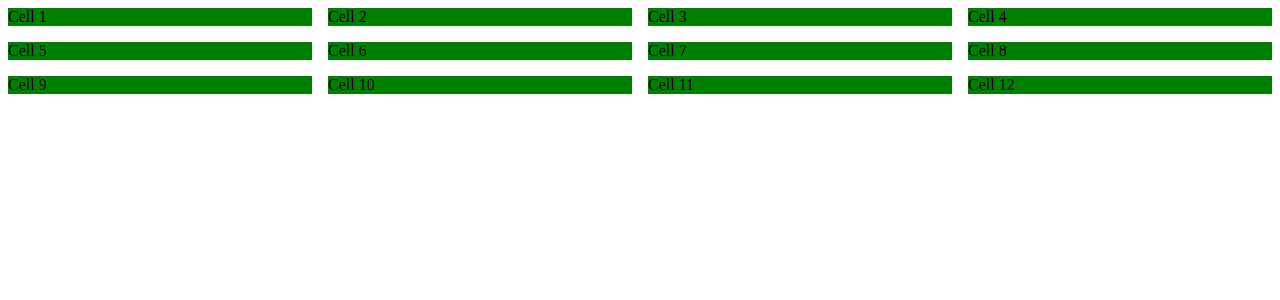
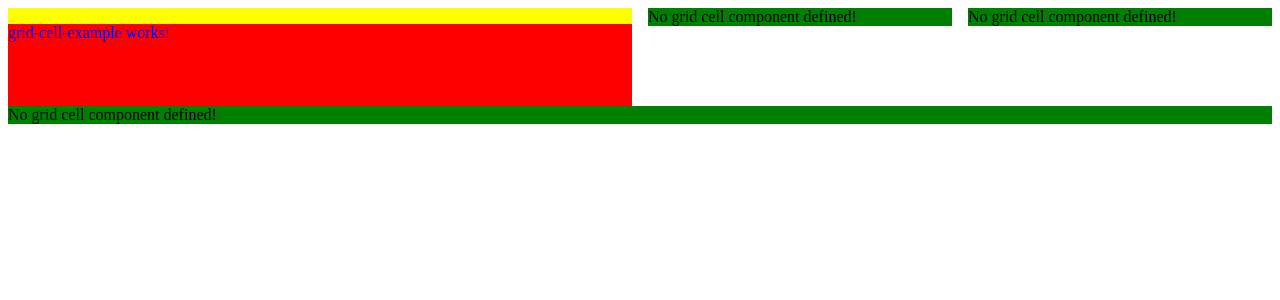
Before and after one commit to jmw5598/angular-draggable-grid-layout, an Angular app: page / in a window 1280 px wide. Shown: the top 300 px of the page. Built offline with nearby package versions, Linux system fonts and the light colour scheme.

Commit message:
wip: got column/cell breakpoints working with media queries

```diff
--- a/src/app/app.component.html
+++ b/src/app/app.component.html
@@ -1,17 +1,17 @@
-<!-- <app-drag-drop-grid-layout
+<app-drag-drop-grid-layout
     [layoutDefinition]="layoutDefinition">
-</app-drag-drop-grid-layout> -->
-<app-grid-layout>
-  <app-grid-cell [colSpans]="[3, 12, 12, 6, 4, 3]"><div style="background: green">Cell 1</div></app-grid-cell>
-  <app-grid-cell [colSpans]="[3, 12, 12, 6, 4, 3]"><div style="background: green">Cell 2</div></app-grid-cell>
-  <app-grid-cell [colSpans]="[3, 12, 12, 6, 4, 3]"><div style="background: green">Cell 3</div></app-grid-cell>
-  <app-grid-cell [colSpans]="[3, 12, 12, 6, 4, 3]"><div style="background: green">Cell 4</div></app-grid-cell>
-  <app-grid-cell [colSpans]="[3, 12, 12, 6, 4, 3]"><div style="background: green">Cell 5</div></app-grid-cell>
-  <app-grid-cell [colSpans]="[3, 12, 12, 6, 4, 3]"><div style="background: green">Cell 6</div></app-grid-cell>
-  <app-grid-cell [colSpans]="[3, 12, 12, 6, 4, 3]"><div style="background: green">Cell 7</div></app-grid-cell>
-  <app-grid-cell [colSpans]="[3, 12, 12, 6, 4, 3]"><div style="background: green">Cell 8</div></app-grid-cell>
-  <app-grid-cell [colSpans]="[3, 12, 12, 6, 4, 3]"><div style="background: green">Cell 9</div></app-grid-cell>
-  <app-grid-cell [colSpans]="[3, 12, 12, 6, 4, 3]"><div style="background: green">Cell 10</div></app-grid-cell>
-  <app-grid-cell [colSpans]="[3, 12, 12, 6, 4, 3]"><div style="background: green">Cell 11</div></app-grid-cell>
-  <app-grid-cell [colSpans]="[3, 12, 12, 6, 4, 3]"><div style="background: green">Cell 12</div></app-grid-cell>
-</app-grid-layout>
+</app-drag-drop-grid-layout>
+<!-- <app-grid-layout>
+  <app-grid-cell [colSpans]="[12, 12, 6, 6, 6, 3]"><div>Cell 1</div></app-grid-cell>
+  <app-grid-cell [colSpans]="[12, 12, 6, 6, 3, 3]"><div>Cell 2</div></app-grid-cell>
+  <app-grid-cell [colSpans]="[12, 12, 6, 2, 3, 3]"><div>Cell 3</div></app-grid-cell>
+  <app-grid-cell [colSpans]="[12, 12, 6, 2, 3, 3]"><div>Cell 4</div></app-grid-cell>
+  <app-grid-cell [colSpans]="[12, 12, 6, 2, 3, 3]"><div>Cell 5</div></app-grid-cell>
+  <app-grid-cell [colSpans]="[12, 12, 6, 2, 3, 3]"><div>Cell 6</div></app-grid-cell>
+  <app-grid-cell [colSpans]="[12, 12, 6, 2, 3, 3]"><div>Cell 7</div></app-grid-cell>
+  <app-grid-cell [colSpans]="[12, 12, 6, 2, 3, 3]"><div>Cell 8</div></app-grid-cell>
+  <app-grid-cell [colSpans]="[12, 12, 6, 4, 3, 3]"><div>Cell 9</div></app-grid-cell>
+  <app-grid-cell [colSpans]="[12, 12, 6, 4, 3, 3]"><div>Cell 10</div></app-grid-cell>
+  <app-grid-cell [colSpans]="[12, 12, 6, 4, 3, 3]"><div>Cell 11</div></app-grid-cell>
+  <app-grid-cell [colSpans]="[12, 12, 12, 12, 3, 3]"><div>Cell 12</div></app-grid-cell>
+</app-grid-layout> -->
--- a/src/app/app.component.ts
+++ b/src/app/app.component.ts
@@ -12,23 +12,23 @@ export class AppComponent {
     cells: [
       {
         component: GridCellExampleComponent,
-        colSpan: 12,
-        rowSpan: 3
+        colSpans: [12, 12, 12, 12, 6, 6],
+        rowSpan: 6
       },
       {
         component: null,
-        colSpan: 3,
-        rowSpan: 1
+        colSpans: [12, 12, 12, 12, 3, 2],
+        rowSpan: 2
       },
       {
         component: null,
-        colSpan: 3,
-        rowSpan: 1
+        colSpans: [12, 12, 12, 12, 3, 2],
+        rowSpan: 2
       },
       {
         component: null,
-        colSpan: 3,
-        rowSpan: 1
+        colSpans: [12, 12, 12, 12, 12 , 2],
+        rowSpan: 2
       },
     ]
   }
--- a/src/app/components/grid-cell-example/grid-cell-example.component.scss
+++ b/src/app/components/grid-cell-example/grid-cell-example.component.scss
@@ -1,5 +1,8 @@
 :host {
+  height: 100%;
+  padding: 0;
   div {
+    height: 100%;
     background-color: red;
 
     p {
--- a/src/app/shared/layout/components/drag-drop-grid-layout/drag-drop-grid-layout.component.html
+++ b/src/app/shared/layout/components/drag-drop-grid-layout/drag-drop-grid-layout.component.html
@@ -1,7 +1,7 @@
 <app-grid-layout *ngIf="layoutDefinition; else noGridLayoutDefinitionDefined">
   <ng-container *ngFor="let cell of layoutDefinition?.cells">
     <app-grid-cell
-        [colSpans]="[cell.colSpan]"
+        [colSpans]="cell.colSpans"
         [rowSpan]="cell.rowSpan">
       <ng-container *ngIf="cell.component; else noGridCellComponentDefined">
         <ng-container [ngComponentOutlet]="cell.component"></ng-container>
--- a/src/app/shared/layout/components/grid-cell/grid-cell.component.ts
+++ b/src/app/shared/layout/components/grid-cell/grid-cell.component.ts
@@ -9,7 +9,7 @@ import { GridCellColSpan, GridCellRowSpan } from '../../models/grid-cell-spans.t
 })
 export class GridCellComponent implements OnInit {
   private _colSpancClassPrefixes: string[] =
-    ['grid-cell', 'grid-cell-xs', 'grid-cell-sm', 'grid-cell-md', 'grid-cell-lg', 'grid-cell-xl'];
+    ['grid-cell-xs', 'grid-cell-sm', 'grid-cell-md', 'grid-cell-lg', 'grid-cell-xl', 'grid-cell-xxl'];
 
   @Input()
   public colSpans: GridCellColSpan[] = [3];
@@ -36,7 +36,6 @@ export class GridCellComponent implements OnInit {
       })?.filter(c => c.length) || [];
 
     this.el.nativeElement.classList.add(...colClasses);
-    // this.el.nativeElement.style.gridColumn = `span ${this.colSpan || 3}`;
     this.el.nativeElement.style.gridRow = `span ${this.rowSpan || 1}`;
   }
 }
--- a/src/app/shared/layout/components/grid-layout/grid-layout.component.scss
+++ b/src/app/shared/layout/components/grid-layout/grid-layout.component.scss
@@ -1,11 +1,5 @@
 :host {
-  // display: grid;
-  // grid-template-columns: 1fr 1fr 1fr 1fr 1fr 1fr 1fr 1fr 1fr 1fr 1fr 1fr;
-  // grid-template-columns: repeat(auto-fill, minmax(140px, 1fr));
-  // grid-template-rows: minmax(10px, auto);
-  // grid-auto-flow: dense;
   grid-gap: 1rem;
-
   display: grid;
   grid-template-columns: repeat(12, 1fr);
 }
--- a/src/app/shared/layout/layout.module.ts
+++ b/src/app/shared/layout/layout.module.ts
@@ -1,11 +1,10 @@
 import { NgModule } from '@angular/core';
 import { CommonModule } from '@angular/common';
+
 import { GridLayoutComponent } from './components/grid-layout/grid-layout.component';
 import { GridCellComponent } from './components/grid-cell/grid-cell.component';
 import { GridCellContextMenuComponent } from './components/grid-cell-context-menu/grid-cell-context-menu.component';
 import { DragDropGridLayoutComponent } from './components/drag-drop-grid-layout/drag-drop-grid-layout.component';
-
-
 
 @NgModule({
   declarations: [
--- a/src/app/shared/layout/models/grid-cell-definition.model.ts
+++ b/src/app/shared/layout/models/grid-cell-definition.model.ts
@@ -3,6 +3,6 @@ import { GridCellColSpan, GridCellRowSpan } from "./grid-cell-spans.type";
 
 export interface GridCellDefinition {
   component: Type<any> | null | undefined,
-  colSpan: GridCellColSpan,
+  colSpans: GridCellColSpan[],
   rowSpan: GridCellRowSpan
 }
--- a/src/styles.scss
+++ b/src/styles.scss
@@ -2,54 +2,59 @@
 
 
 
-// XSmall Screens
-@media (max-width: 575.98px) {
-  @for $i from 1 through 12 {
-    .grid-cell-xs-#{$i} {
-      grid-column: span #{$i};
-    }
-  }
-}
-
 // Small Screens
-@media (max-width: 767.98px) {
+@media only screen and (min-width: 576px) {
   @for $i from 1 through 12 {
     .grid-cell-sm-#{$i} {
       grid-column: span #{$i};
+      background: red;
     }
   }
 }
 
 // Medium Screens
-@media (max-width: 991.98px) {
+@media only screen and (min-width: 768px) {
   @for $i from 1 through 12 {
     .grid-cell-md-#{$i} {
       grid-column: span #{$i};
+      background: blue;
+    }
+  }
+}
+
+// Large Screens
+@media only screen and (min-width: 992px) {
+  @for $i from 1 through 12 {
+    .grid-cell-lg-#{$i} {
+      grid-column: span #{$i};
+      background: green;
     }
   }
 }
 
 
-// Large Screens
-@media (max-width: 1199.98px) {
+// XLarge Screens
+@media only screen and (min-width: 1200px) {
   @for $i from 1 through 12 {
-    .grid-cell-lg-#{$i} {
+    .grid-cell-xl-#{$i} {
       grid-column: span #{$i};
+      background: yellow;
     }
   }
 }
 
-// XLarge Screens
-@media (max-width: 1399.98px) {
+// XXLarge Screens
+@media only screen and (min-width: 1400px) {
   @for $i from 1 through 12 {
-    .grid-cell-xl-#{$i} {
+    .grid-cell-xxl-#{$i} {
       grid-column: span #{$i};
+      background: orange;
     }
   }
 }
 
 // Default
-// @media (max-width: 1399.99px) {
+// @media only screen and (min-width: 1399.99px) {
 //   @for $i from 1 through 12 {
 //     .grid-cell-#{$i} {
 //       grid-column: span #{$i};
```
Also changed, not shown: src/app/shared/layout/models/grid-col-spans-definition.model.ts (added, +10 -0 lines).
